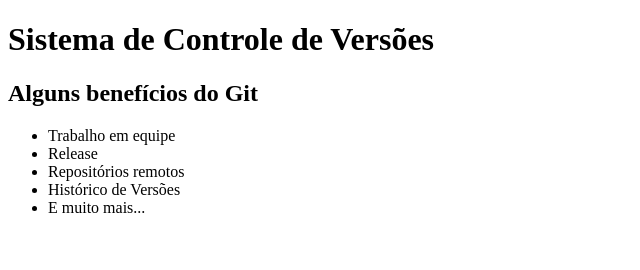
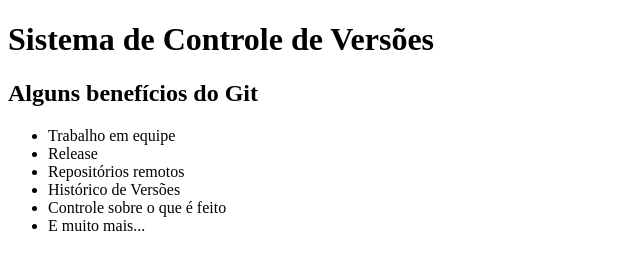
Before and after one commit to aa-abnerandrade/alura-git, a plain HTML site: page index.html in a window 1280 px wide. Shown: the whole page, without its empty margins (0-640 px from the left). Drawn offline with Linux system fonts and the light colour scheme.

Commit message:
Adicionando novos benefícios

```diff
--- a/index.html
+++ b/index.html
@@ -15,6 +15,7 @@
         <li>Release</li>
         <li>Repositórios remotos</li>
         <li>Histórico de Versões</li>
+        <li>Controle sobre o que é feito</li>
         <li>E muito mais...</li>
     </ul>
 
```
